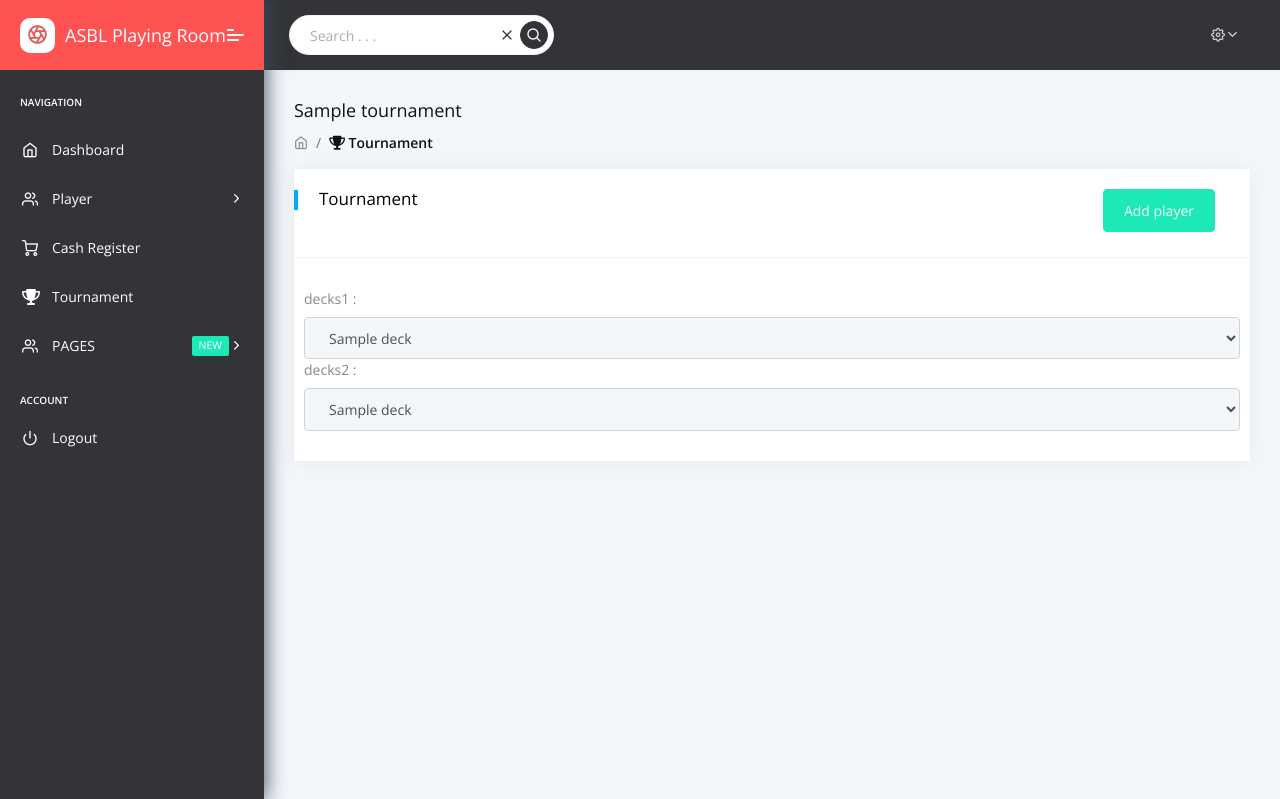
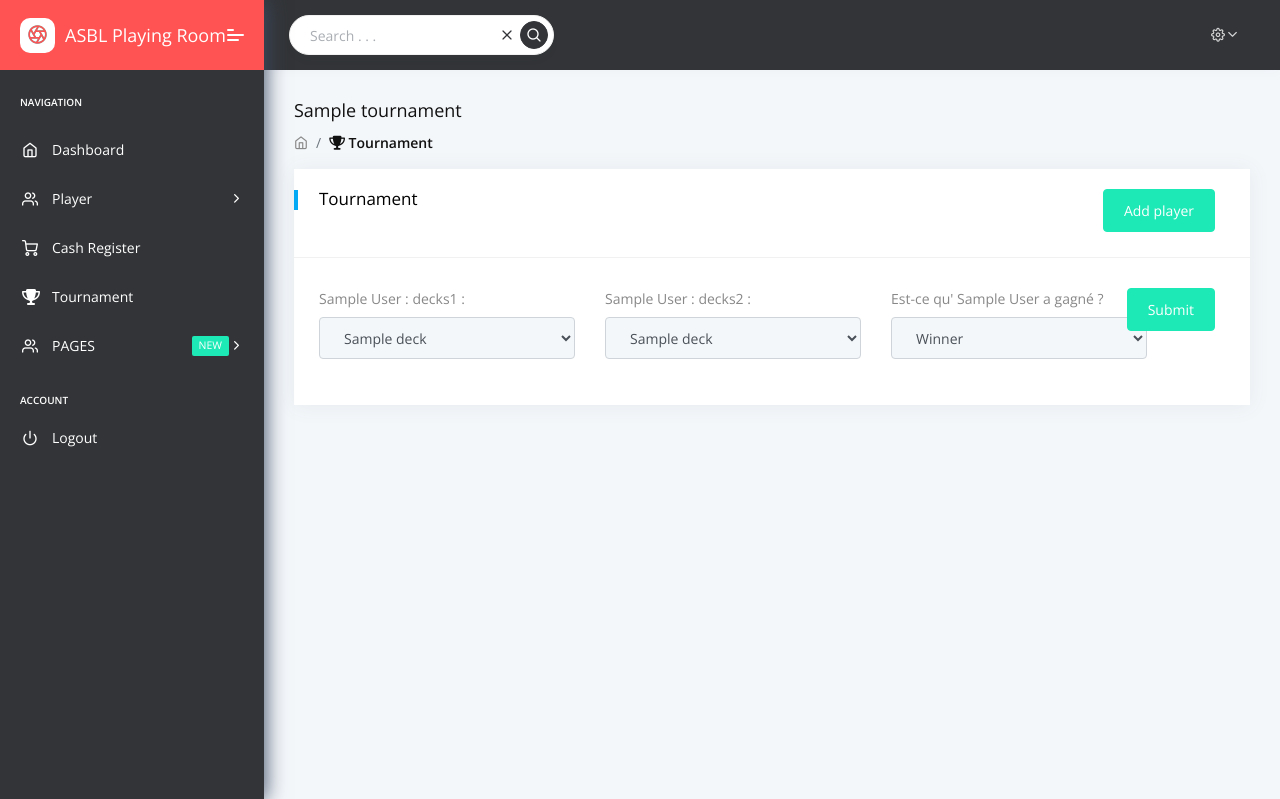
Before and after one commit to Apkyz/PlayingRoom-old-, a Django app: page /tournament/1/add/matches/1/1/ in a window 1280 px wide. Shown: the top 799 px of the page. Run offline with Django 3.2, Linux system fonts and the light colour scheme; tables that the repository leaves empty hold one stand-in row (values such as "Sample post"); some libraries are stand-ins or nearby versions.

Commit message:
Add - match

```diff
--- a/apps/templates/tournament/match/add.html
+++ b/apps/templates/tournament/match/add.html
@@ -35,7 +35,34 @@
                                     <form method="POST" action="{% url 'tournament_matchs_add' tournament.pk %}">
                                         {% csrf_token %}
                                         <div class="row">
-                                            {{form}}
+                                            <div class="col">
+                                                <div class="form-group">
+                                                    {{ player1.player.first_name }} {{ player1.player.last_name }} : {{ form.decks1.label_tag }} {{ form.decks1 }}
+                                                    {% if form.decks1.help_text %}
+                                                    <p class="help">{{ form.decks1.help_text|safe }}</p>
+                                                    {% endif %}
+                                                </div>
+                                            </div>
+                                            <div class="col">
+                                                <div class="form-group">
+                                                    {{ player2.player.first_name }} {{ player2.player.last_name }} : {{ form.decks2.label_tag }} {{ form.decks2 }}
+                                                    {% if form.decks2.help_text %}
+                                                    <p class="help">{{ form.decks2.help_text|safe }}</p>
+                                                    {% endif %}
+                                                </div>
+                                            </div>
+                                            <div class="col">
+                                                <div class="form-group">
+                                                    <label>Est-ce qu' {{ player1.player.first_name }} {{ player1.player.last_name }} a gagné ? </label>
+                                                    {{ form.winner }}
+                                                    {% if form.winner.help_text %}
+                                                    <p class="help">{{ form.winner.help_text|safe }}</p>
+                                                    {% endif %}
+                                                </div>
+                                            </div>
+                                            <div class="col-1">
+                                                <input class="float-right btn btn-success" type="submit" value="Submit">
+                                            </div>
                                         </div>
                                     </form>
                                 </div>
--- a/tournament/forms.py
+++ b/tournament/forms.py
@@ -68,6 +68,13 @@ class MatchForm(forms.Form):
             attrs={'class':'form-control'})
         )
 
+    winner = forms.ChoiceField(
+        label='Winner : ',
+        required=True,
+        widget= forms.Select(
+            attrs={'class':'form-control'}),
+        choices=[('winner', 'Winner'), ('Looser', 'Looser'), ('Draw', 'Draw')])
+
     def __init__(self, tournament:Tournament=None, player1:Participant=None, player2:Participant=None, *args, **kwargs):
         super(MatchForm, self).__init__(*args, **kwargs)
         self.fields['tournament'].initial = tournament.pk
```
